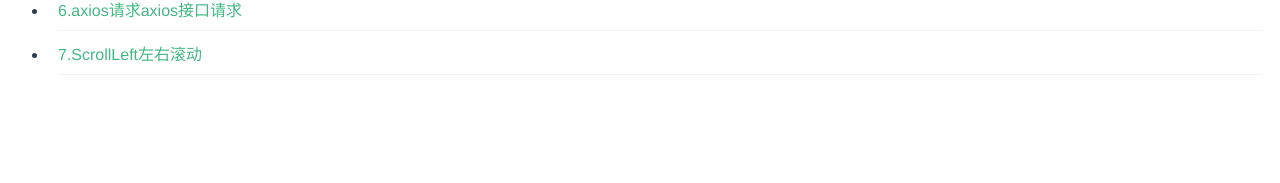
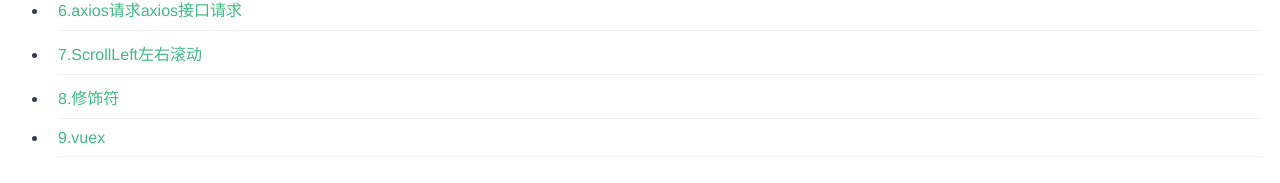
Before and after one commit to shanghui-yu/vue-demo, a Vue app: page /Axios in a window 1280 px wide. Shown: the part 501-684 px from the top of the page. Built offline with nearby package versions, Linux system fonts and the light colour scheme.

Commit message:
feat:添加功能链接和路由

```diff
--- a/src/router/index.js
+++ b/src/router/index.js
@@ -10,8 +10,9 @@
 import CeshiB from '@/components/ceshi-b'
 import Axios from '../view/axios'
 import ScrollLeft from '../view/scrollLeft'
+import Decorate from '../view/decorate'
+import Vuexs from '@/view/vuex.vue'
 Vue.use(Router)
-
 export default new Router({
   routes: [
     {
@@ -58,5 +59,15 @@
       name: 'ScrollLeft',
       component: ScrollLeft
     },
+    {
+      path: '/Decorate',
+      name: 'Decorate',
+      component: Decorate
+    },
+    {
+      path: '/Vuexs',
+      name: 'Vuexs',
+      component: Vuexs
+    }
   ]
 })
--- a/src/view/home.vue
+++ b/src/view/home.vue
@@ -20,6 +20,12 @@
       </li>
       <li>
         <router-link :to="{ name: 'ScrollLeft'}">7.ScrollLeft左右滚动</router-link>
+      </li>
+      <li>
+        <router-link :to="{ name: 'Decorate'}">8.修饰符</router-link>
+      </li>
+      <li>
+        <router-link :to="{ name: 'Vuexs'}">9.vuex</router-link>
       </li>
     </ul>
   </div>
```
